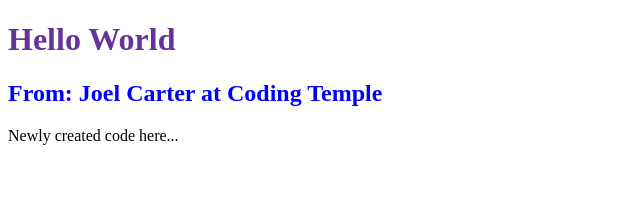
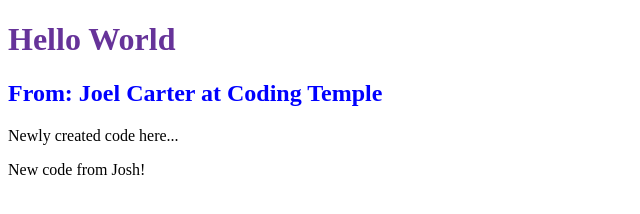
Before and after one commit to CodingTemple/githubtest-july2020, a plain HTML site: page index.html in a window 1280 px wide. Shown: the whole page, without its empty margins (0-640 px from the left). Drawn offline with Linux system fonts and the light colour scheme.

Commit message:
Changes made to the code by JA

```diff
--- a/index.html
+++ b/index.html
@@ -12,5 +12,7 @@
 
     <!--This was added from my personal Fork-->
     <p>Newly created code here...</p>
+    <!--This was added from Josh Alexakos-->
+    <p>New code from Josh!</p>
 </body>
 </html>
```
